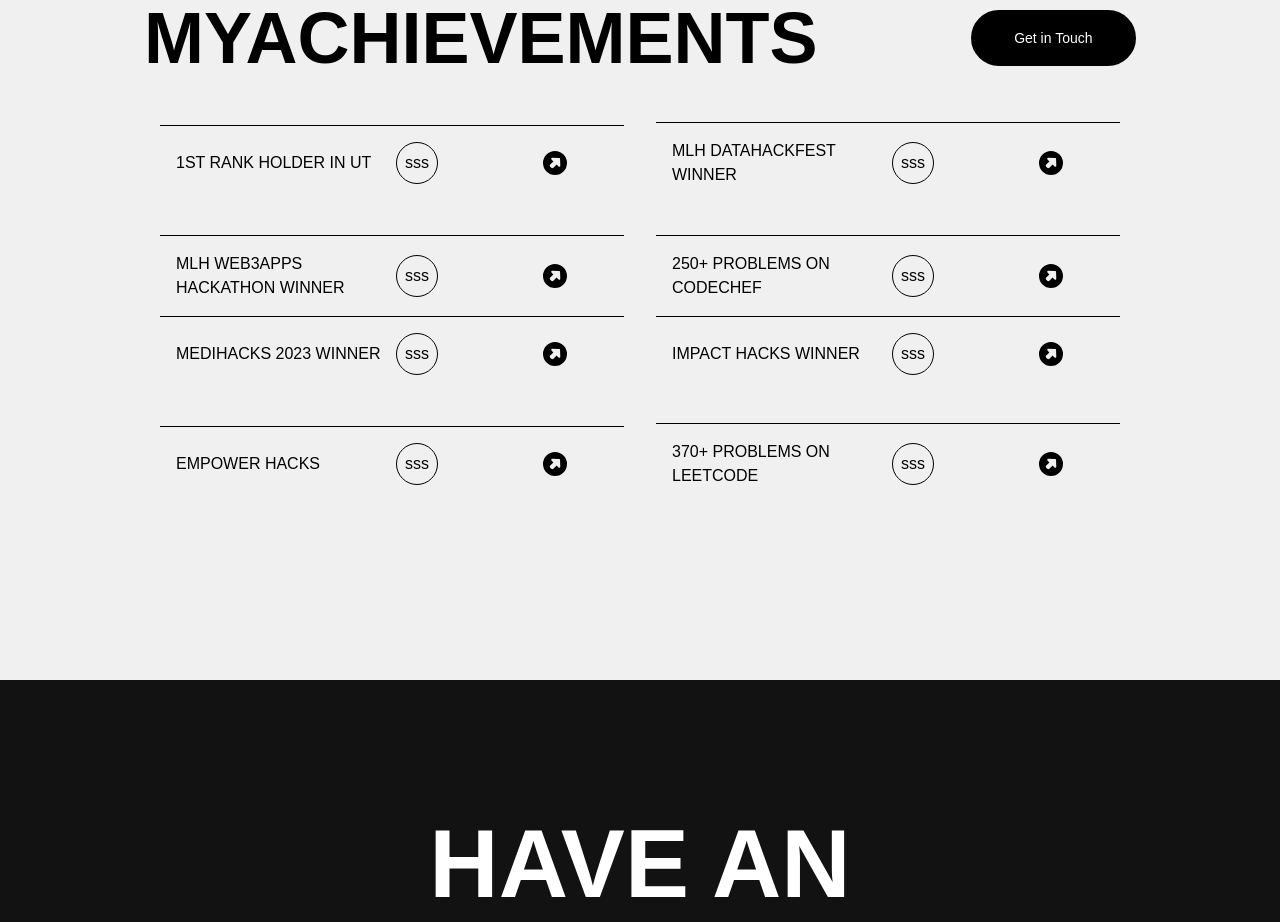
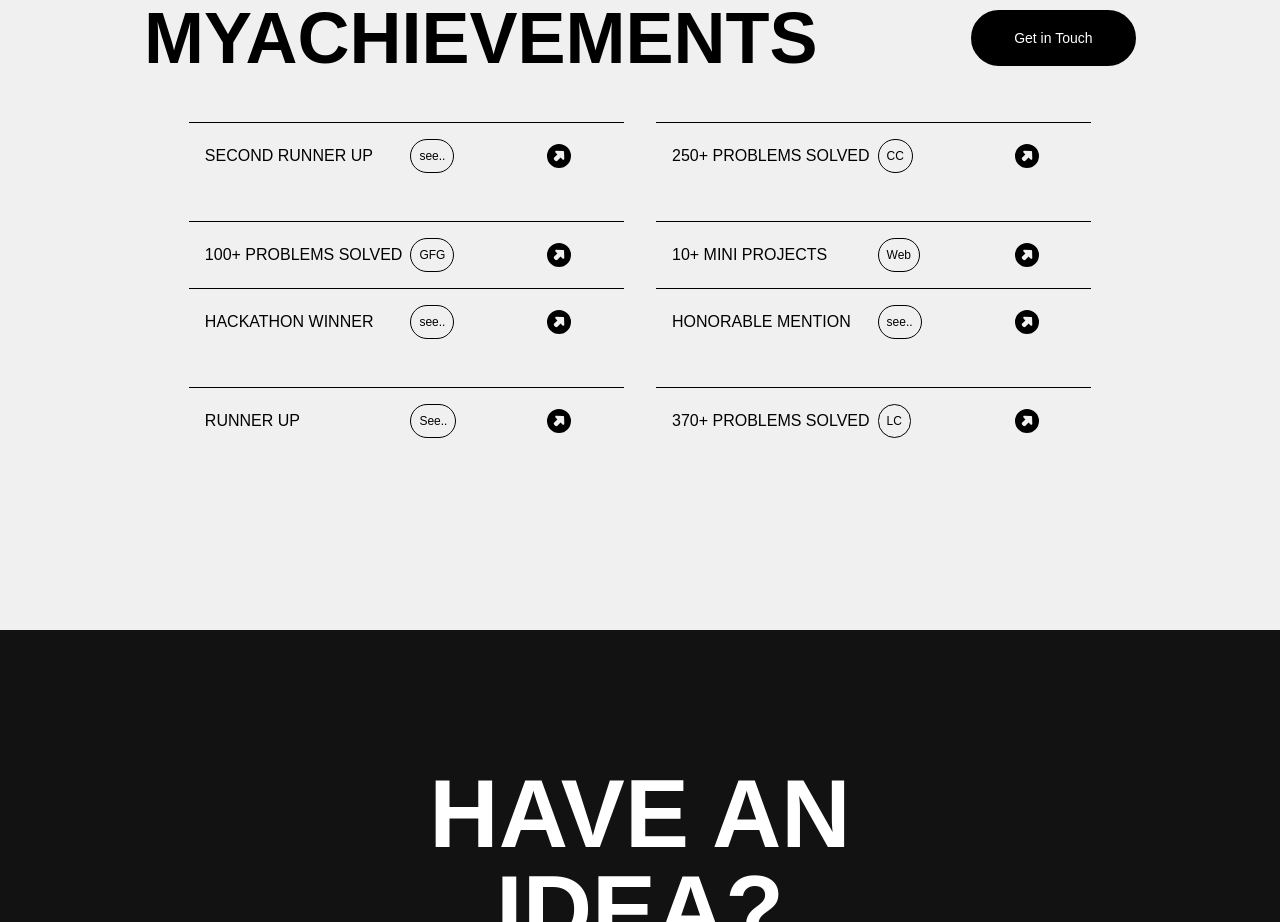
Before and after one commit to arcVaishali/vaishali, a React (Create React App) app: page /about in a window 1280 px wide. Shown: the part 3060-3982 px from the top of the page. Built offline with nearby package versions, Linux system fonts and the light colour scheme.

Commit message:
achievements sections updated

```diff
--- a/src/components/About/Achievement.js
+++ b/src/components/About/Achievement.js
@@ -1,11 +1,13 @@
 import { FontAwesomeIcon } from "@fortawesome/react-fontawesome";
-import React from "react";
+import { React, useState } from "react";
 import Marquee from "react-fast-marquee";
 import { faArrowAltCircleRight } from "@fortawesome/free-solid-svg-icons";
 import { card1, card2 } from "../../constants/index";
 import { animated, useSpring } from "@react-spring/web";
+import { Link } from "react-router-dom";
 
 const Achievement = () => {
+  const [hover, setHover] = useState(null);
   const cols = [1, 2];
   const styles = useSpring({
     from: { x: -50, opacity: 0 },
@@ -19,6 +21,7 @@
     from: { y: -100, opacity: 0 },
     to: { y: 0, opacity: 1 },
   });
+  const LinkComp = animated(Link);
   return (
     <div className="grid grid-cols-12 col-span-12 p-4 lg:p-32 m-4">
       <div className="grid grid-cols-12 col-span-12 justify-center items-center">
@@ -45,17 +48,28 @@
           >
             {idx === 1
               ? card1.map((element, index) => (
-                  <animated.div
+                  <LinkComp to={element.src} target="_blank"
                     style={{ ...style3 }}
                     data-aos={index % 2 == 0 ? "fade-right" : "fade-left"}
                     data-aos-easing="ease-in-out"
                     className="grid grid-cols-12 gap-2 lg:col-span-6 col-span-12 justify-between items-center border-t-[1px] border-black p-4"
+                    onMouseEnter={() => setHover(element.id)}
+                    onMouseLeave={() => setHover(null)}
                   >
-                    <span className="uppercase col-span-6">
+                    <span className="uppercase col-span-6"
+                    >
                       {element.title}
                     </span>
-                    <div className="col-span-4 w-fit text-center cursor-pointer border-[1px] border-black rounded-full p-2">
-                      {element.tag}
+                    <div className="col-span-4 w-fit text-center cursor-pointer ">
+                      {hover === element.id ? (
+                        <Marquee className="col-span-4 text-xs w-fit text-center cursor-pointer border-[1px] border-black rounded-full p-2">
+                          {element.tag}
+                        </Marquee>
+                      ) : (
+                        <div className="col-span-4 text-xs w-fit text-center cursor-pointer border-[1px] border-black rounded-full p-2">
+                          {element.tag}
+                        </div>
+                      )}
                     </div>
                     <FontAwesomeIcon
                       icon={faArrowAltCircleRight}
@@ -64,20 +78,31 @@
                       swapOpacity
                       transform={{ rotate: 315 }}
                     />
-                  </animated.div>
+                  </LinkComp>
                 ))
               : card2.map((element, index) => (
-                  <animated.div
+                  <LinkComp to={element.src} target="_blank"
                     style={{ ...style3 }}
                     data-aos={index % 2 == 0 ? "fade-right" : "fade-left"}
                     data-aos-easing="ease-in-out"
                     className="hidden lg:grid grid-cols-12 gap-2 lg:col-span-6 col-span-12 justify-between items-center border-t-[1px] border-black p-4"
+                    onMouseEnter={() => setHover(element.id)}
+                    onMouseLeave={() => setHover(null)}
                   >
-                    <span className="uppercase col-span-6">
+                    <span className="uppercase col-span-6"
+                    >
                       {element.title}
                     </span>
-                    <div className="col-span-4 w-fit text-center cursor-pointer border-[1px] border-black rounded-full p-2">
-                      {element.tag}
+                    <div className="col-span-4 w-fit text-center cursor-pointer ">
+                      {hover === element.id ? (
+                        <Marquee className="text-center text-xs p-2 cursor-pointer border-[1px] border-black rounded-full">
+                          {element.tag}
+                        </Marquee>
+                      ) : (
+                        <div className="text-center text-xs cursor-pointer border-[1px] border-black rounded-full p-2">
+                          {element.tag}
+                        </div>
+                      )}
                     </div>
                     <FontAwesomeIcon
                       icon={faArrowAltCircleRight}
@@ -86,7 +111,7 @@
                       swapOpacity
                       transform={{ rotate: 315 }}
                     />
-                  </animated.div>
+                  </LinkComp>
                 ))}
           </div>
         ))}
--- a/src/constants/index.js
+++ b/src/constants/index.js
@@ -48,38 +48,54 @@
 
 export const card1 = [
   {
-    title: "MediHacks 2023 Winner",
-    tag: "sss",
+    id: 1,
+    src:"https://devpost.com/software/embrace-autism",
+    title: "Hackathon Winner",
+    tag: "see..",
   },
   {
-    title: "Impact Hacks Winner",
-    tag: "sss",
+    id:2,
+    src:"https://devpost.com/software/collaborative-study-groups-app-empower-hack",
+    title: "Honorable Mention",
+    tag: "see..",
   },
   {
-    title: "Empower Hacks",
-    tag: "sss",
+    id:3,
+    src:"https://devpost.com/software/relief-connect",
+    title: "Runner up",
+    tag: "See..",
   },
   {
-    title: "370+ problems on Leetcode",
-    tag: "sss",
+    id:4 ,
+    src:"https://www.leetcode.com/vaishali_p14",
+    title: "370+ problems solved",
+    tag: "LC",
   },
 ];
 export const card2 = [
   {
-    title: "1st rank holder in UT",
-    tag: "sss",
+    id:5 ,
+    src:"https://devpost.com/software/lovers-oi84b5",
+    title: "Second Runner up",
+    tag: "see..",
   },
   {
-    title: "MLH DataHackfest Winner",
-    tag: "sss",
+    id : 6 ,
+    src:"https://www.codechef.com/users/vaishali_p14",
+    title: "250+ problems solved",
+    tag: "CC",
   },
   {
-    title: "MLH Web3Apps Hackathon Winner",
-    tag: "sss",
+    id:7 ,
+    src:"",
+    title: "100+ Problems Solved",
+    tag: "GFG",
   },
   {
-    title: "250+ problems on Codechef",
-    tag: "sss",
+    id:8 ,
+    src:"https://www.github.com/arcVaishali?tab=repositories",
+    title: "10+ Mini projects",
+    tag: "Web",
   },
 ];
 
```
